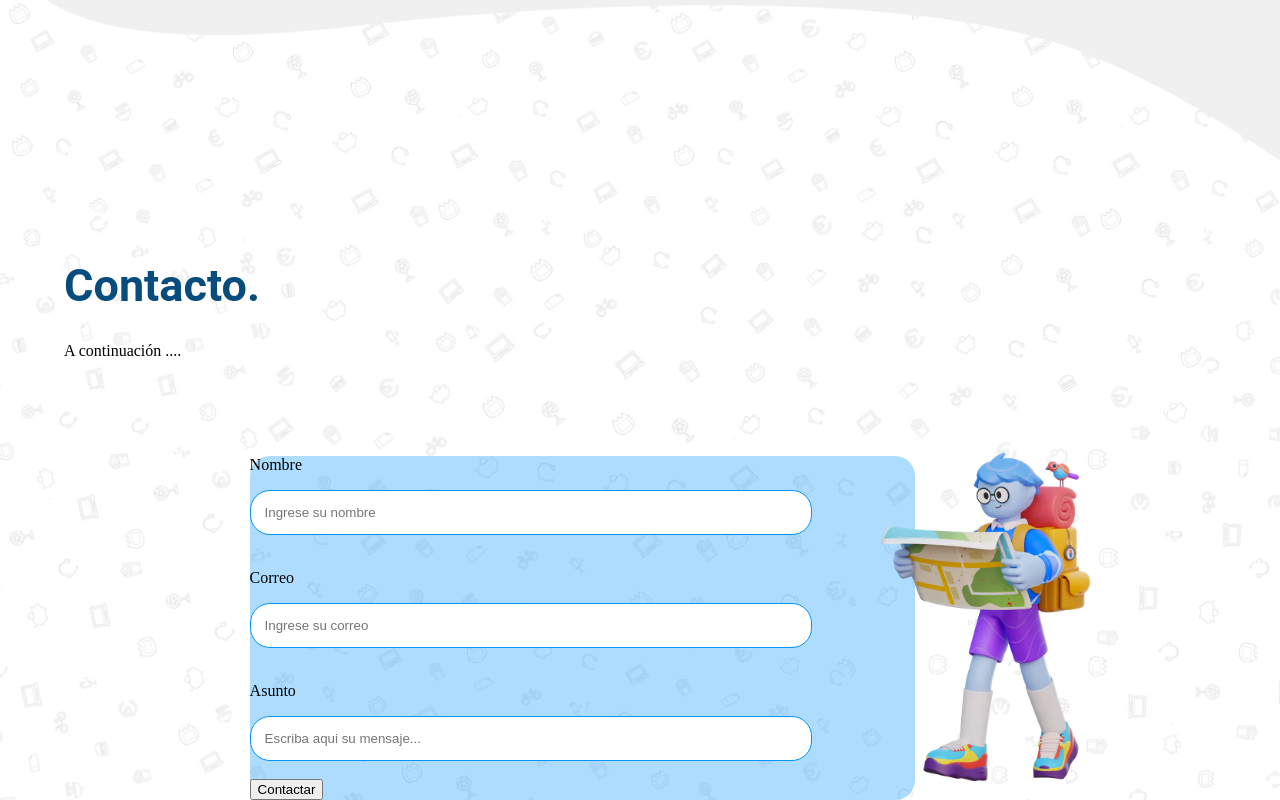
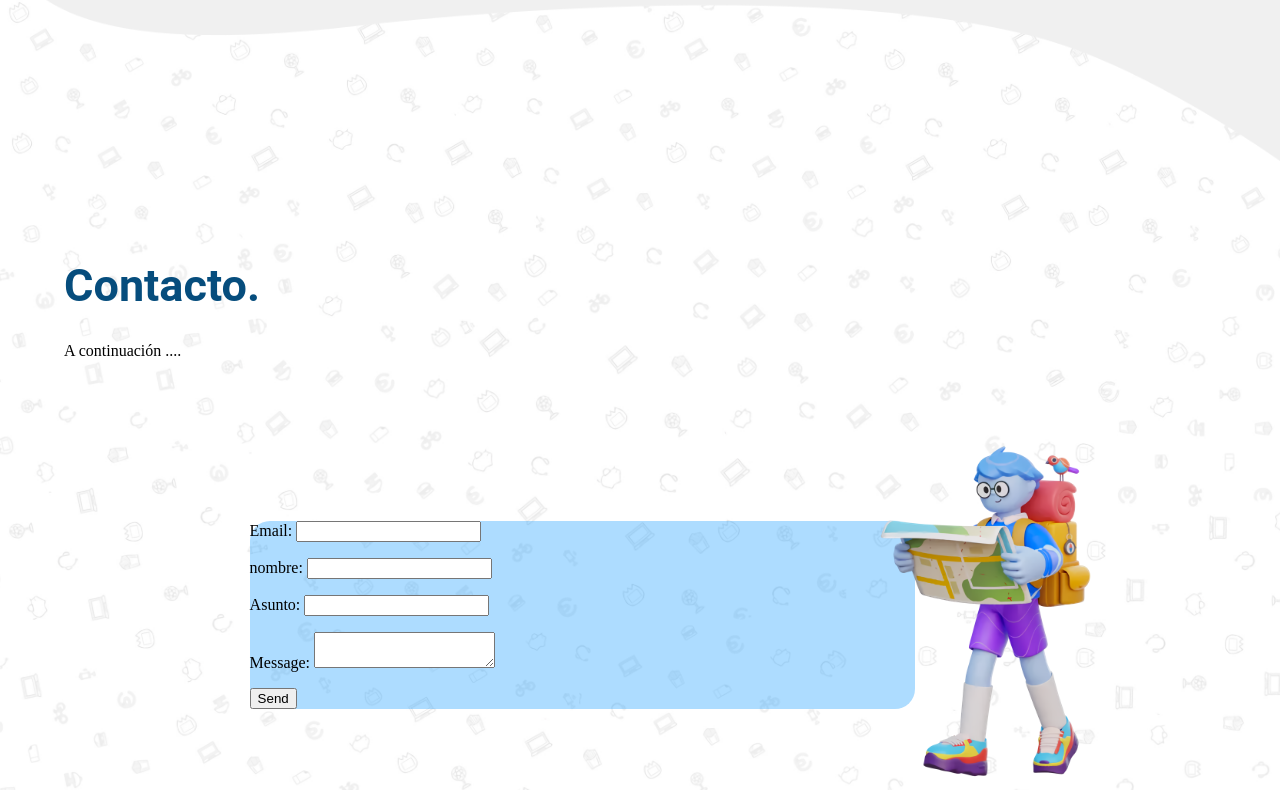
Before and after one commit to SebaBurst/Sebaburst-website-portafolio, an Angular app: page / in a window 1280 px wide. Shown: the part 2052-2852 px from the top of the page. Built offline with nearby package versions, Linux system fonts and the light colour scheme.

Commit message:
Update contact

```diff
--- a/src/app/contact/contact.component.html
+++ b/src/app/contact/contact.component.html
@@ -10,23 +10,38 @@
         <div class="left-container">
 
             <div class='loginForm'>
-                <form >
-                    <p>Nombre</p>
-                    <input class="input-login" required="required" name="email" type='text' placeholder='Ingrese su nombre' />
-                    <br />
-                    <br />
-                    <p>Correo</p>
-                    <input class="input-login" required="required" name="email" type='text' placeholder='Ingrese su correo' />
-                    <br />
-                    <br />
-                    <p>Asunto</p>
-                    <input class="input-login" required="required" name="email" type='text' placeholder='Escriba aqui su mensaje...' />
-                    <br />
-                    <br />
-                    <Button class="button-login" type="submit" >
-                        Contactar
-                    </Button>
-                </form>
+                <form
+                name="contact"
+                method="POST"
+                data-netlify-recaptcha="true"
+                data-netlify="true"
+              >
+                <p>
+                  <label>
+                    Email: <input type="text" name="email" />
+                  </label>
+                </p>
+
+                <p>
+                    <label>
+                      nombre: <input type="text" name="name" />
+                    </label>
+                  </p>
+                  <p>
+                    <label>
+                      Asunto: <input type="text" name="asunto" />
+                    </label>
+                  </p>
+                <p>
+                  <label>
+                    Message: <textarea name="message"></textarea>
+                  </label>
+                </p>
+                <div data-netlify-recaptcha="true"></div>
+                <p>
+                  <button type="submit">Send</button>
+                </p>
+              </form>
             </div>
 
         </div>
```
